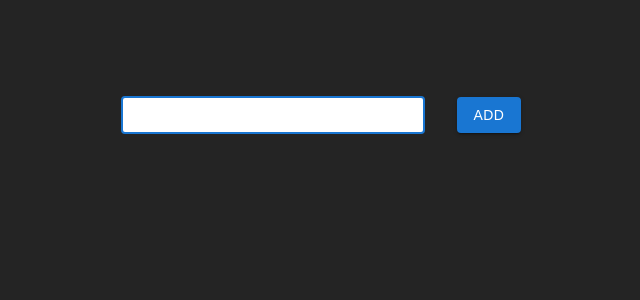
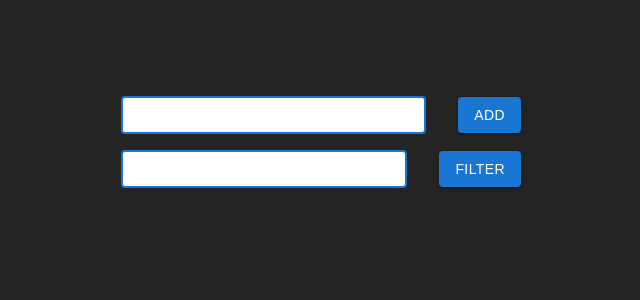
Before and after one commit to maria98kgm/Note_App, a React (Vite) app: page / in a window 1280 px wide. Shown: the top 300 px of the page, without its empty margins (319-959 px from the left). Built offline with nearby package versions, Linux system fonts and the light colour scheme.

Commit message:
feat: add filter by tags

```diff
--- a/src/App.tsx
+++ b/src/App.tsx
@@ -34,7 +34,14 @@ function App() {
 
   return (
     <div className="App">
-      <InputField changeNotesHandler={changeNotesHandler} />
+      <InputField
+        changeNotesHandler={changeNotesHandler}
+        inputType="createNote"
+      />
+      <InputField
+        changeNotesHandler={changeNotesHandler}
+        inputType="filterNotes"
+      />
       <div className="notesBlock">
         {notes.map((item) => {
           return (
--- a/src/components/InputField/index.tsx
+++ b/src/components/InputField/index.tsx
@@ -5,10 +5,12 @@ import { NoteItem, notesStorage, TagItem } from "../../App";
 
 interface InputFieldProps {
   changeNotesHandler: (val: NoteItem[]) => void;
+  inputType: "createNote" | "filterNotes";
 }
 
 export const InputField: React.FC<InputFieldProps> = ({
   changeNotesHandler,
+  inputType,
 }) => {
   const [input, setInput] = useState<string>("");
 
@@ -39,6 +41,20 @@ export const InputField: React.FC<InputFieldProps> = ({
     localStorage.setItem(notesStorage, JSON.stringify(allNotes));
   };
 
+  const filterNotes = () => {
+    const allNotesStr: string | null = localStorage.getItem(notesStorage);
+    const allNotes: NoteItem[] = allNotesStr ? JSON.parse(allNotesStr) : [];
+
+    if (allNotes.length) {
+      const filteredNotes: NoteItem[] = allNotes.filter((note) => {
+        const filetrTags = input.split(" ");
+        return note.tags.some((item) => filetrTags.includes(item.name));
+      });
+
+      changeNotesHandler(filteredNotes);
+    }
+  };
+
   return (
     <div className="createNoteBlock">
       <input
@@ -46,10 +62,14 @@ export const InputField: React.FC<InputFieldProps> = ({
         name="note"
         onChange={handleInput}
         value={input}
-        className="addField"
+        className="inputField"
       />
-      <button onClick={addNoteHandler} className="addButton">
-        Add
+
+      <button
+        onClick={inputType === "createNote" ? addNoteHandler : filterNotes}
+        className="addButton"
+      >
+        {inputType === "createNote" ? "Add" : "Filter"}
       </button>
     </div>
   );
--- a/src/components/InputField/style.scss
+++ b/src/components/InputField/style.scss
@@ -6,10 +6,11 @@
   display: flex;
   align-items: center;
   gap: 2rem;
+  margin-bottom: 1rem;
 }
 
-.addField {
-  @include inputField($primary-color);
+.inputField {
+  @include textField($primary-color);
 }
 
 .addButton {
--- a/src/share/commonStyles.scss
+++ b/src/share/commonStyles.scss
@@ -7,7 +7,7 @@ $danger-dark: #972222;
 $tag-color: #ffe0b2;
 $tag-dark: #ef6c00;
 
-@mixin inputField($br-color) {
+@mixin textField($br-color) {
   width: 100%;
   height: 38px;
   box-sizing: border-box;
@@ -18,20 +18,20 @@ $tag-dark: #ef6c00;
   font-size: 16px;
 
   &:focus {
-    border: none;
+    border-color: transparent;
   }
 }
 
 @mixin customButton($bg-color, $hover-color) {
+  min-width: fit-content;
+  padding: 6px 16px;
+  border: none;
+  border-radius: 4px;
   font-weight: 500;
   font-size: 0.875rem;
   line-height: 1.75;
   letter-spacing: 0.02857em;
   text-transform: uppercase;
-  min-width: 64px;
-  padding: 6px 16px;
-  border: none;
-  border-radius: 4px;
   background-color: $bg-color;
   color: #fff;
   box-shadow: 0px 3px 1px -2px rgba(0, 0, 0, 0.2),
```
